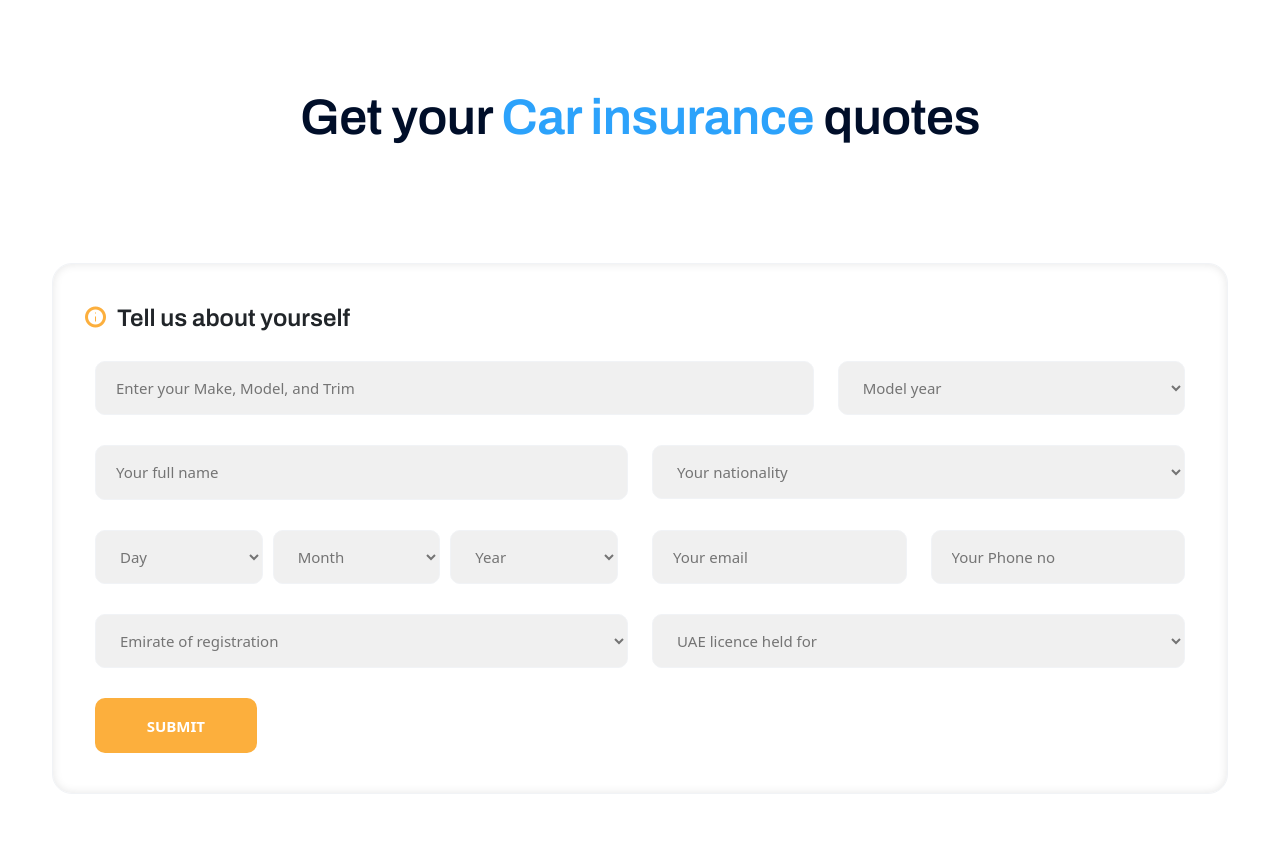
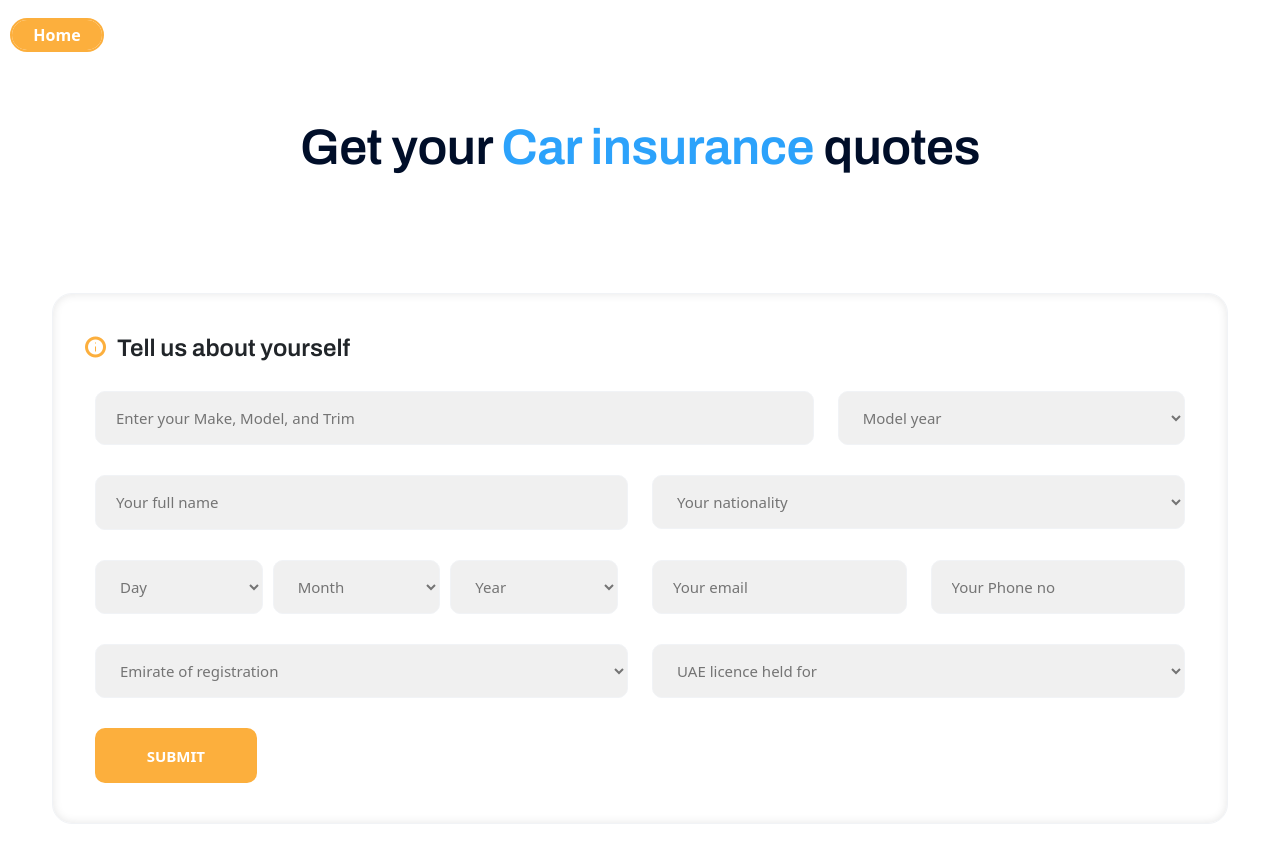
Before and after one commit to Ashique64/Insurance-Bazaar, a React (Vite) app in the folder Insurance-Bazaar/: page /form/car in a window 1280 px wide. Shown: the top 862 px of the page. Built offline with nearby package versions, Linux system fonts and the light colour scheme.

Commit message:
Form first home button added

```diff
--- a/Insurance-Bazaar/src/components/FormCar/FormCar.jsx
+++ b/Insurance-Bazaar/src/components/FormCar/FormCar.jsx
@@ -1,5 +1,6 @@
 import React, { useEffect, useState } from "react";
 import { backendAPI } from "../../api/BackendApi";
+import { Link } from "react-router-dom";
 import "./FormCar.scss";
 
 const FormCar = () => {
@@ -390,6 +391,11 @@ const FormCar = () => {
     return (
         <div className="form">
             <div className="container-fluid">
+                <div className="home_button">
+                    <Link to="/">
+                        <button>Home</button>
+                    </Link>
+                </div>
                 <div className="row title_row">
                     <div className="col-12 title_col">
                         <h1>
--- a/Insurance-Bazaar/src/components/FormCar/FormCar.scss
+++ b/Insurance-Bazaar/src/components/FormCar/FormCar.scss
@@ -241,6 +241,29 @@
                 }
             }
         }
+
+        .home_button {
+            button {
+                background-color: var(--tp-theme-2);
+                height: 30px;
+                width: 90px;
+                color: var(--tp-common-white);
+                border-radius: 20px;
+                text-decoration: none;
+                font-size: 16px;
+                font-weight: 600;
+                text-align: center;
+                line-height: 30px;
+                outline: 2px solid var(--tp-theme-2);
+                transition: 0.3s ease-in-out;
+
+                &:hover {
+                    background-color: transparent;
+                    color: var(--tp-theme-2);
+                }
+
+            }
+        }
     }
 }
 
```
